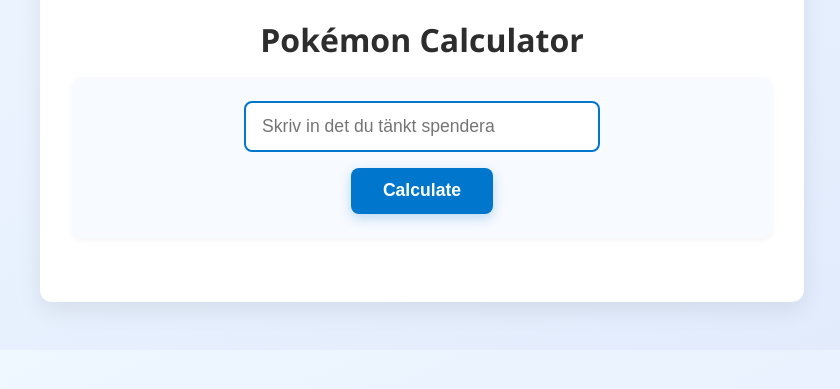
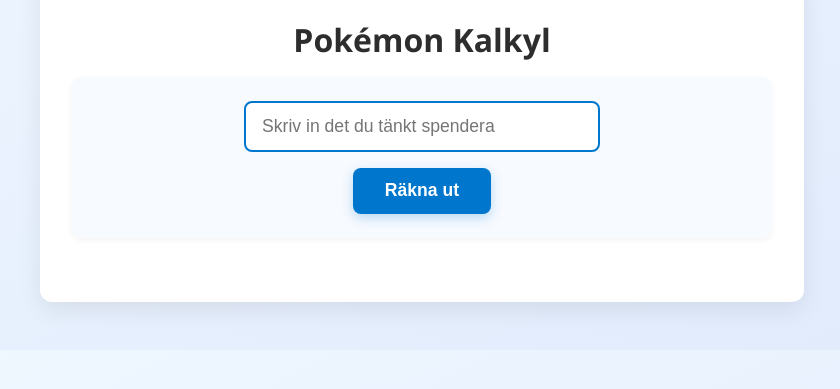
Before and after one commit to pokemoncalc/pokemon-sek-calculator, a plain HTML site: page index.html in a window 1280 px wide. Shown: the part 271-660 px from the top of the page, without its empty margins (218-1058 px from the left). Drawn offline with Linux system fonts and the light colour scheme.

Commit message:
Update index.html

```diff
--- a/index.html
+++ b/index.html
@@ -3,18 +3,18 @@
 <head>
   <meta charset="UTF-8" />
   <meta name="viewport" content="width=device-width, initial-scale=1" />
-  <title>Pokémon Calculator</title>
+  <title>Pokémon Kalkyl</title>
   <link rel="stylesheet" href="css/styles.css" />
 </head>
 <body>
 
   <div class="container">
     <img id="logo" src="https://upload.wikimedia.org/wikipedia/commons/9/98/International_Pokémon_logo.svg" alt="Pokémon Logo" />
-    <h1>Pokémon Calculator</h1>
+    <h1>Pokémon Kalkyl</h1>
 
     <div class="form-card">
       <input type="number" id="sekAmount" min="0" placeholder="Skriv in det du tänkt spendera" />
-      <button onclick="calculate()">Calculate</button>
+      <button onclick="calculate()">Räkna ut</button>
     </div>
 
     <div id="results"></div>
```
